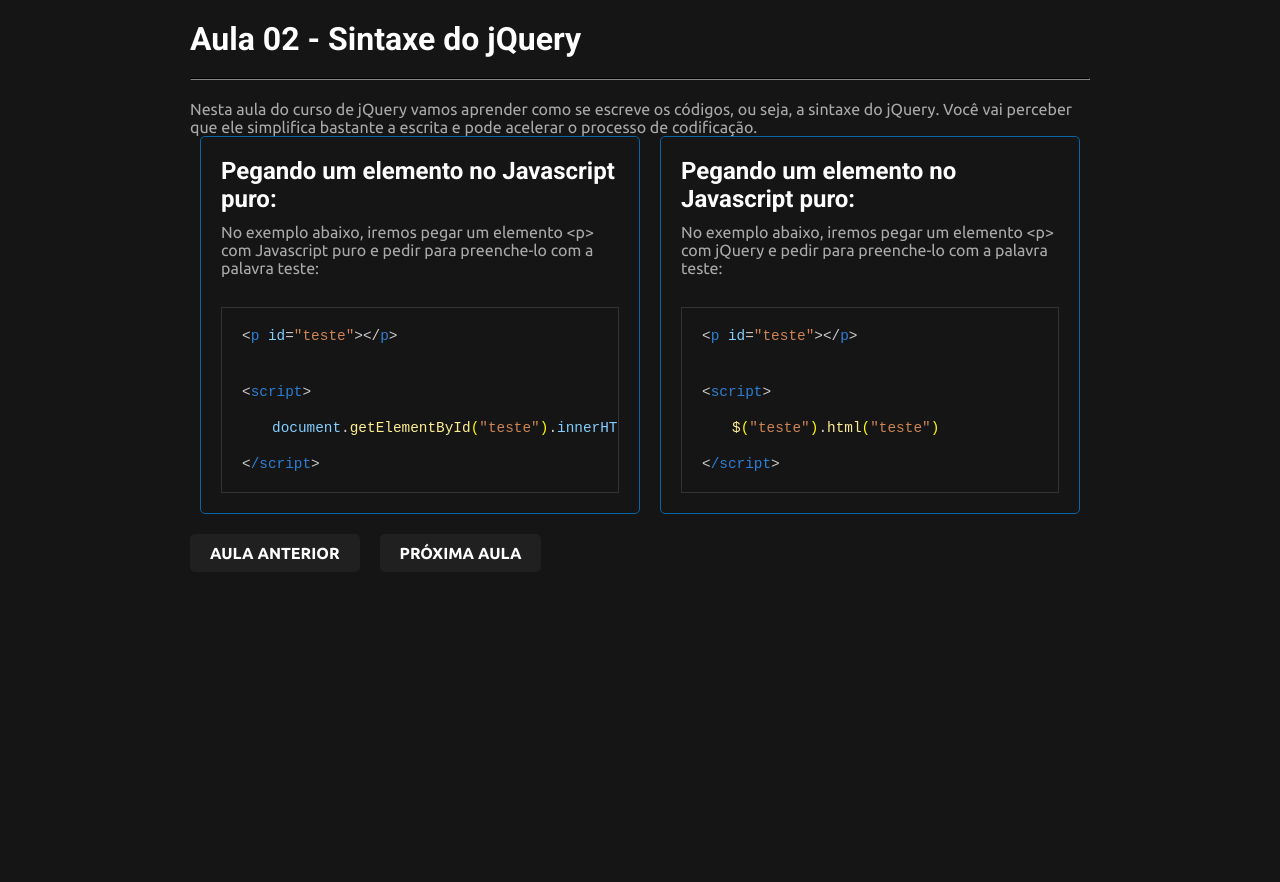
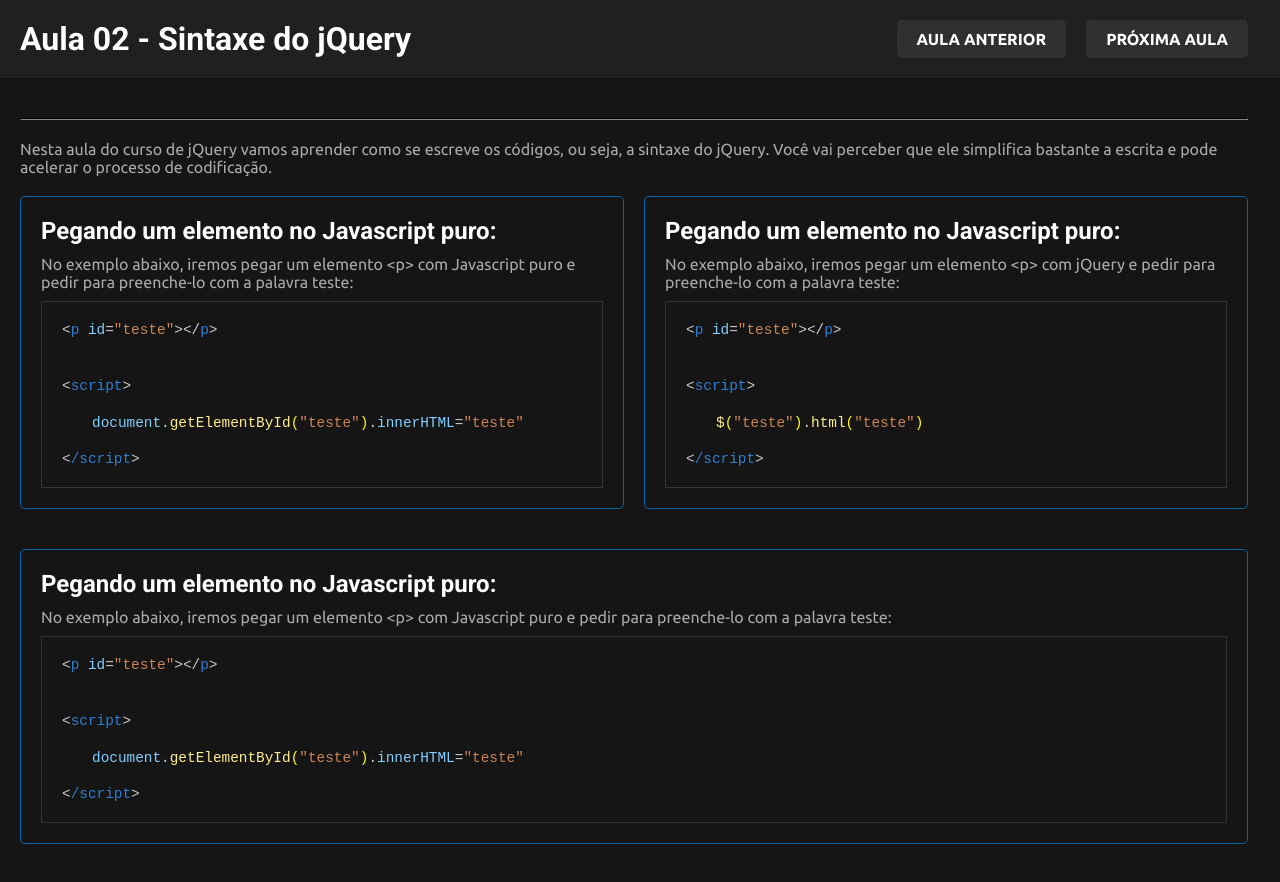
Before and after one commit to odesenvolvedor2022/jquery, a plain HTML site: page aulas/aula02.html in a window 1280 px wide. Before the commit the page ends 800 px from the top, so only its background shows below. Drawn offline with Linux system fonts and the light colour scheme.

Commit message:
response

```diff
--- a/aulas/aula02.html
+++ b/aulas/aula02.html
@@ -10,10 +10,18 @@
 </head>
 <body>
 
+    <header class="header">
+        <section>
+            <h1 class="title">Aula 02 - Sintaxe do jQuery</h1>
+            <div class="btns">
+                <a class="btn" href="aula01.html">AULA ANTERIOR</a>
+                <a class="btn" href="#">PRÓXIMA AULA</a>
+            </div>
+        </section>
+    </header>
+
     <main class="main">
         <section>
-
-            <h1 class="title">Aula 02 - Sintaxe do jQuery</h1>
 
             <hr>
 
@@ -29,14 +37,15 @@
                     <div class="code">
                         <code>
                             <p class="declaration">
-                                &lt;
+                                <span>&lt;</span>
                                 <span class="tag">p&nbsp;</span>
                                 <span class="atributo">id</span>
                                 =
                                 <span class="valor">"teste"</span>
-                                &gt;&lt;/
+                                <span>&gt;</span>
+                                <span>&lt;/</span>
                                 <span class="tag">p</span>
-                                &gt;
+                                <span>&gt;</span>
                             </p>
 
                             <br><p class="declaration">
@@ -63,8 +72,17 @@
                     <div class="code">
 
                         <code>
+
                             <p class="declaration">
-                                &lt;<span class="tag">p&nbsp;</span><span class="atributo">id</span>=<span class="valor">"teste"</span>&gt;&lt;/<span class="tag">p</span>&gt;
+                                <span>&lt;</span>
+                                <span class="tag">p&nbsp;</span>
+                                <span class="atributo">id</span>
+                                =
+                                <span class="valor">"teste"</span>
+                                <span>&gt;</span>
+                                <span>&lt;/</span>
+                                <span class="tag">p</span>
+                                <span>&gt;</span>
                             </p>
 
                             <br><p class="declaration">
@@ -93,9 +111,42 @@
 
             </div>
 
-            <div class="btns">
-                <a class="btn" href="aula01.html">AULA ANTERIOR</a>
-                <a class="btn" href="#">PRÓXIMA AULA</a>
+            <div class="cards">
+
+                <div class="card">
+                    <h2 class="title">Pegando um elemento no Javascript puro:</h2>
+                    <p>No exemplo abaixo, iremos pegar um elemento &lt;p&gt; com Javascript puro e pedir para preenche-lo com a palavra teste:</p>
+                    <div class="code">
+                        <code>
+                            <p class="declaration">
+                                <span>&lt;</span>
+                                <span class="tag">p&nbsp;</span>
+                                <span class="atributo">id</span>
+                                =
+                                <span class="valor">"teste"</span>
+                                <span>&gt;</span>
+                                <span>&lt;/</span>
+                                <span class="tag">p</span>
+                                <span>&gt;</span>
+                            </p>
+
+                            <br><p class="declaration">
+                                &lt;<span class="tag">script</span>&gt;
+                            </p>
+
+                            <br><p class="declaration tab">
+                                <span class="atributo">document</span>.<span class="metodo">getElementById</span><span class="parenteses">(</span><span class="valor">"teste"</span><span class="parenteses">)</span>.<span class="atributo">innerHTML</span> = <span class="valor">"teste"</span>
+                            </p>
+
+                            <br><p class="declaration">
+                                &lt;<span class="tag">/script</span>&gt;
+                            </p>
+
+                        </code>
+                    </div>
+
+                </div>
+
             </div>
 
         </section>
--- a/css/style.scss
+++ b/css/style.scss
@@ -69,7 +69,7 @@
     --gap-max: 40px;
 
     // Tamanho do conteúdo
-    --largura-content: 900px;
+    --largura-content: 1440px;
 
     // Formas
     --quadrado: 5px;
@@ -113,62 +113,6 @@ body{
         margin: var(--margin-conth);
     }
 
-    .code{
-        background: var(--bg-dark0);
-        // padding: var(--padding-contall);
-        color: #ccc;
-        border: 1px solid var(--color-border-dark);
-        margin-top: var(--margin-contall);
-        font-size: var(--code-size);
-        display: flex;
-        flex-direction: column;
-        gap: var(--gap-med);
-        overflow-y: auto;
-
-        code{
-            width: 100%;
-
-            .declaration{
-                // border: 1px solid var(--color-border);
-                padding: var(--padding-contall);
-                display: inline-flex;
-
-                span.tag{
-                    color: #2d7fd6;
-                }
-
-                span.atributo{
-                    color: #83cfff;
-                }
-
-                span.valor{
-                    color: #ce8454;
-                }
-
-                span.metodo{
-                    color: #ffee90;
-                }
-
-                span.parenteses{
-                    color: #fffb00;
-                }
-            }
-
-            .tab{
-                margin: -20px 0 -20px 30px;
-            }
-
-        }
-    }
-
-    div{
-        display: flex;
-        column-gap: var(--gap-med);
-
-        &.btns{
-            margin-top: var(--margin-contall);
-        }
-
     a{
         color: var(--color-jq);
         font-weight: bold;
@@ -181,7 +125,7 @@ body{
         &.btn{
             display: inline-block;
             padding: var(--padding-botao);
-                background: var(--bg-dark1);
+            background: var(--bg-dark3);
             border-radius: 5px;
             transition: .5s;
             color: var(--color-jq-hover);
@@ -191,18 +135,26 @@ body{
             }
         }
     }
+
+    .btns{
+        display: flex;
+        align-items: center;
+        column-gap: var(--gap-med);
     }
 
-    .header-home{
+    .header, .header-home{
         display: flex;
         justify-content: center;
+        align-items: center;
         background: var(--bg-dark1);
-        padding: var(--padding-contall);
 
         section{
             display: flex;
+            align-items: center;
+            justify-content: space-between;
             width: 100%;
             max-width: var(--largura-content);
+            padding: var(--padding-contall);
 
             .logo{
 
@@ -234,23 +186,68 @@ body{
             display: flex;
             flex-direction: column;
             justify-content: center;
-            width: calc(100% - var(--padding-contall));
             max-width: var(--largura-content);
-            padding: var(--padding-conth);
+            padding: var(--padding-contall);
 
             .cards{
-                max-width: calc(100% - var(--padding-contall));
+                width: 100%;
                 display: flex;
                 justify-content: center;
                 align-self: center;
+                padding: var(--padding-conth);
+                gap: var(--gap-med);
 
                 .card{
-                    max-width: 50%;
+                    display: grid;
+                    align-content: space-between;
                     border: 1px solid var(--color-border);
                     flex-direction: column;
                     padding: var(--padding-contall);
                     border-radius: 5px;
                     gap: var(--gap-min);
+                    width: 100%;
+
+                    .code{
+                        color: #ccc;
+                        border: 1px solid var(--color-border-dark);
+                        font-size: var(--code-size);
+                        width: 100%;
+                        overflow-y: auto;
+
+                        code{
+
+                            .declaration{
+                                display: inline-flex;
+                                padding: var(--padding-contall);
+
+                                span.tag{
+                                    color: #2d7fd6;
+                                }
+
+                                span.atributo{
+                                    color: #83cfff;
+                                }
+
+                                span.valor{
+                                    color: #ce8454;
+                                }
+
+                                span.metodo{
+                                    color: #ffee90;
+                                }
+
+                                span.parenteses{
+                                    color: #fffb00;
+                                }
+                            }
+
+                            .tab{
+                                margin: -40px 0 -40px 30px;
+                            }
+
+                        }
+                    }
+
                 }
             }
 
@@ -280,3 +277,21 @@ body{
         }
     }
 }
+
+@media screen and (max-width: 1440px){
+
+    section{
+        margin-right: 12px;
+    }
+
+}
+
+@media screen and (max-width: 860px){
+    section{
+        flex-direction: column;
+
+        .btns{
+            margin-top: var(--margin-contall);
+        }
+    }
+}
```
Also changed, not shown: index.html (+1 -1 lines), css/style.css, 1 other file. Lines whose indentation alone changed are shown as unchanged.
